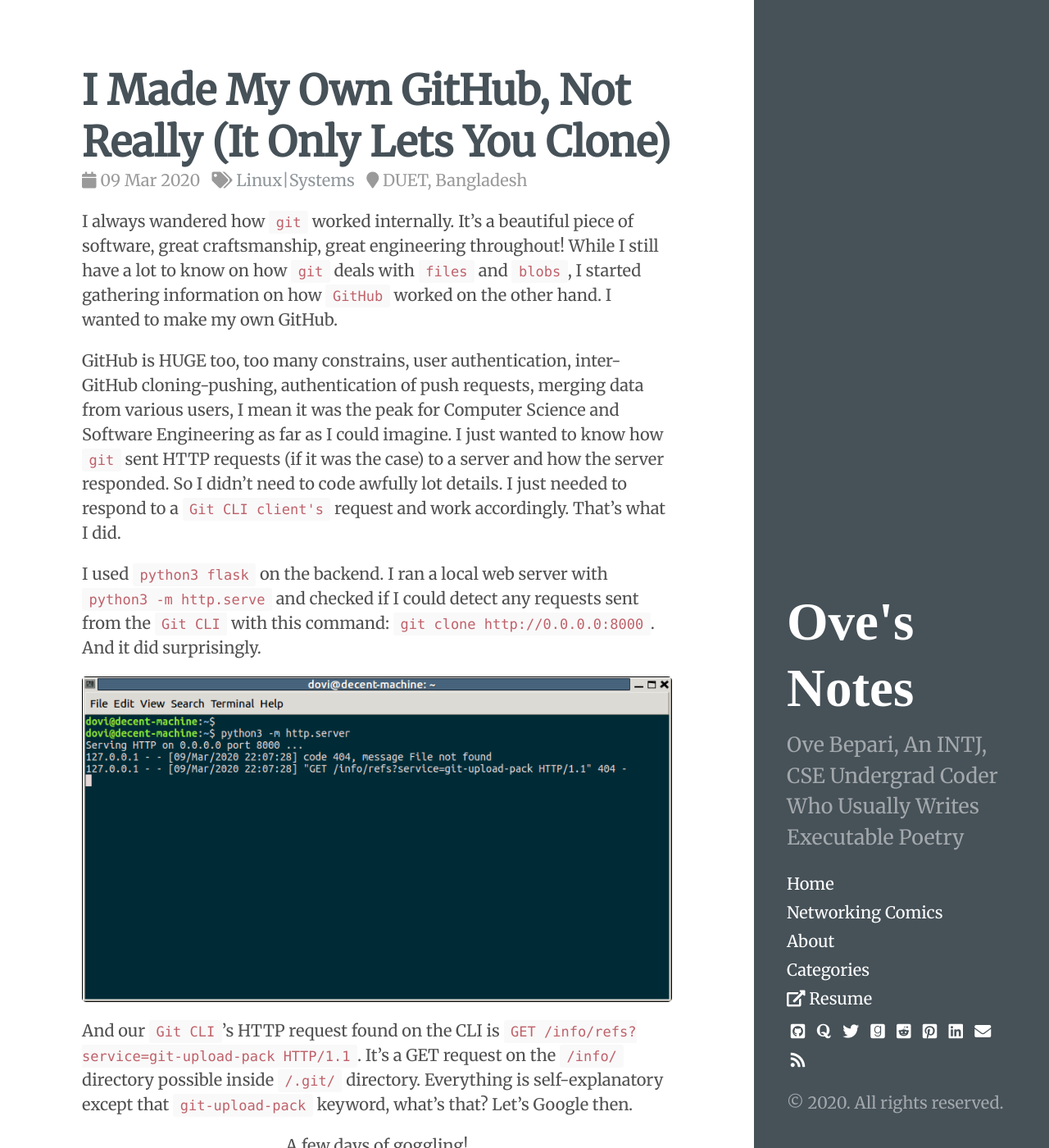
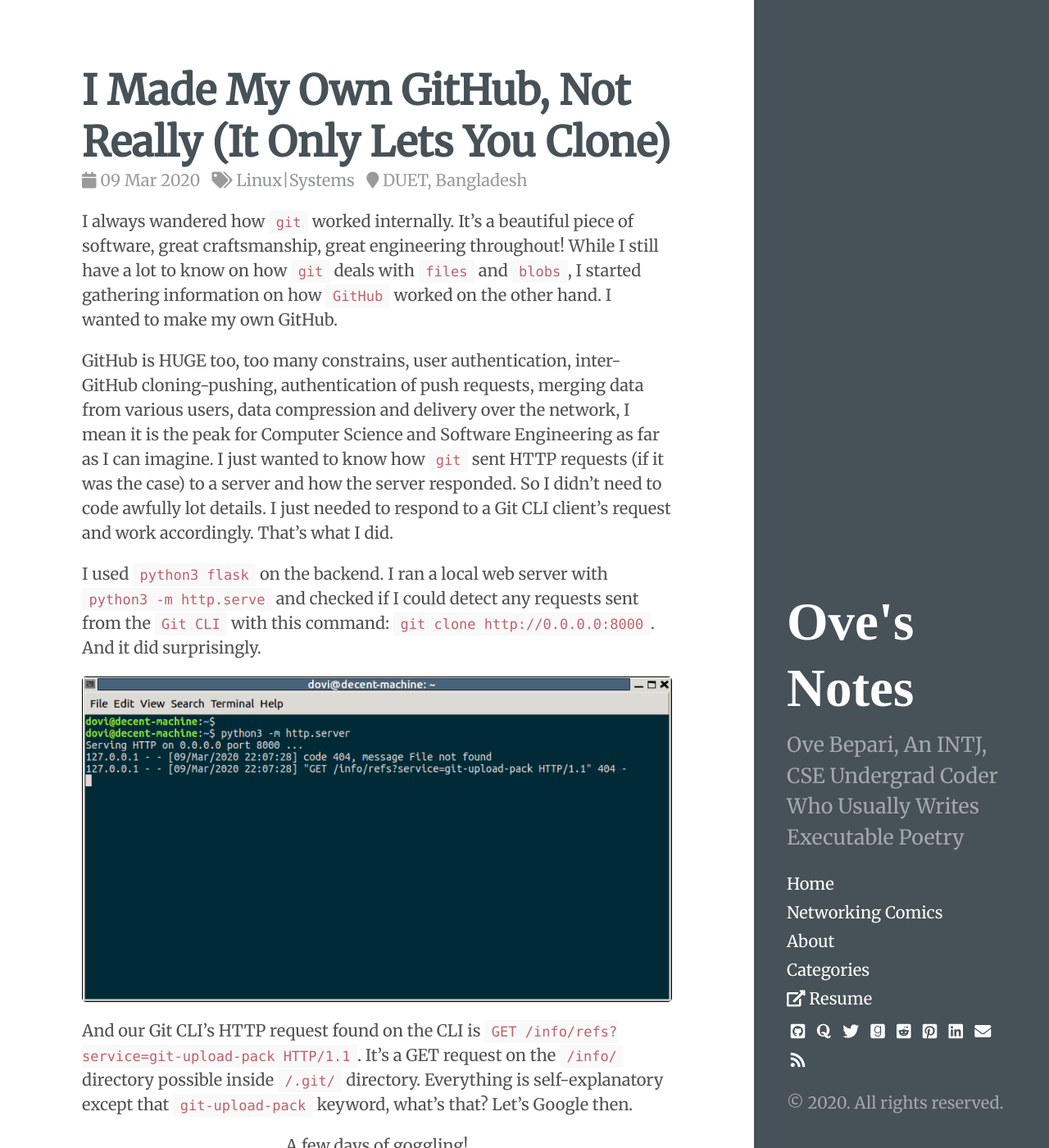
Before and after one commit to ovebepari/ovebepari.github.io, a Jekyll site: the page built from _posts/2020-03-09-I-made-my-own-github-not-really.md, in a window 1280 px wide and 1400 px high. Shown: the whole window at 82% size. Built offline with Jekyll 4.4.1, drawn with Linux system fonts in a browser that asks for light colours; comment, search, counter and statistics services are not loaded; some of the changed text lies outside the part shown.

Commit message:
git article - revision 2

```diff
--- a/_posts/2020-03-09-I-made-my-own-github-not-really.md
+++ b/_posts/2020-03-09-I-made-my-own-github-not-really.md
@@ -8,27 +8,27 @@
 
 I always wandered how `git` worked internally. It's a beautiful piece of software, great craftsmanship, great engineering throughout! While I still have a lot to know on how `git` deals with `files` and `blobs`, I started gathering information on how `GitHub` worked on the other hand. I wanted to make my own GitHub.
 
-GitHub is HUGE too, too many constrains, user authentication, inter-GitHub cloning-pushing, authentication of  push requests, merging data from various users, I mean it was the peak for Computer Science and Software Engineering as far as I could imagine. I just wanted to know how `git` sent HTTP requests (if it was the case) to a server and how the server responded. So I didn't need to code awfully lot details. I just needed to respond to a `Git CLI client's` request and work accordingly. That's what I did.
+GitHub is HUGE too, too many constrains, user authentication, inter-GitHub cloning-pushing, authentication of  push requests, merging data from various users, data compression and delivery over the network, I mean it is the peak for Computer Science and Software Engineering as far as I can imagine. I just wanted to know how `git` sent HTTP requests (if it was the case) to a server and how the server responded. So I didn't need to code awfully lot details. I just needed to respond to a Git CLI client's request and work accordingly. That's what I did.
 
 I used `python3 flask` on the backend. I ran a local web server with `python3 -m http.serve` and checked if I could detect any requests sent from the `Git CLI` with this command: `git clone http://0.0.0.0:8000`. And it did surprisingly.
 
 ![Gits HTTP Request to the Server](/post_images/2020/Mar/gits_http_request.png){:.center-image}
 
-And our `Git CLI`'s HTTP request found on the CLI is `GET /info/refs?service=git-upload-pack HTTP/1.1`. It's a GET request on the `/info/` directory possible inside `/.git/` directory. Everything is self-explanatory except that `git-upload-pack` keyword, what's that? Let's Google then.
+And our Git CLI's HTTP request found on the CLI is `GET /info/refs?service=git-upload-pack HTTP/1.1`. It's a GET request on the `/info/` directory possible inside `/.git/` directory. Everything is self-explanatory except that `git-upload-pack` keyword, what's that? Let's Google then.
 
-<center>A few days of goggling!</center>
+<center>A few days of goggling!</center><br>
 
-I've found there's an article on <a href="https://git-scm.com">Official Git Site</a> where they talks about how to host **Git on Servers -  The Protocols**. Basically there are two HTTP protocols - a Dumb HTTP and a Smart HTTP.
+I've found there's an article on <a href="https://git-scm.com/book/en/v2/Git-on-the-Server-The-Protocols">Official Git Site</a> where they talks about how to host **Git on Servers -  The Protocols**. Basically there are two HTTP protocols - a Dumb HTTP and a Smart HTTP.
 
 
-The Smart HTTP requires CGI programming.
+The Smart HTTP requires CGI programming which can respond to `git push` as well.
 
-I coded my version of GitHub here with Dumb HTTP protocol that just requires a basic HTTP Server serving from the `.git/` folder within a repository, here: <a href="https://github.com/ovebepari/Git_Clone">GitHub Clone - Ovebepari</a>. Here are some screen-shots.
+I coded my version of GitHub with Dumb HTTP protocol (only `git clone` support without authentication) that just requires a basic HTTP Server serving from the `.git/` folder within a repository, with some minor tweaks, here: <a href="https://github.com/ovebepari/Git_Clone">GitHub Clone - Ovebepari</a>. Here are some screen-shots.
 
-![Githubclone login](/post_images/2020/Mar/gitclone_one.png){:.center-image}
-![Githubclone dashboard](/post_images/2020/Mar/gitclone_two.png){:.center-image}
-![Githubclone a repo](/post_images/2020/Mar/gitclone_three.png){:.center-image}
+![Githubclone login](/post_images/2020/Mar/gitclone_one.png){:.center-image} <br>
+![Githubclone dashboard](/post_images/2020/Mar/gitclone_two.png){:.center-image} <br>
+![Githubclone a repo](/post_images/2020/Mar/gitclone_three.png){:.center-image} <br>
 ![Githubclone cloningdd](/post_images/2020/Mar/gitclone_four.png){:.center-image}
 <center> <small>The clone button spawns a basic HTTP web server</small> </center> <br>
 
-A full-fledged server that supports `git push` too would take a bit of CGI programming. Can't wait to get on to that as well. Hope I didn't embarrass myself by this too basic article.
+A full-fledged server that supports `git push` too would take a bit of CGI programming. Can't wait to get on to that as well.
```
